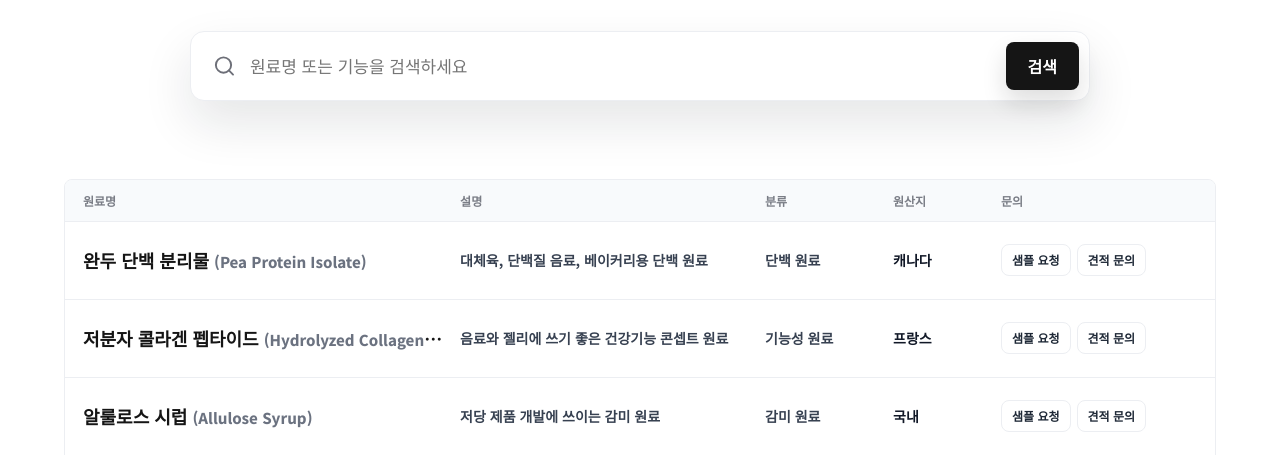
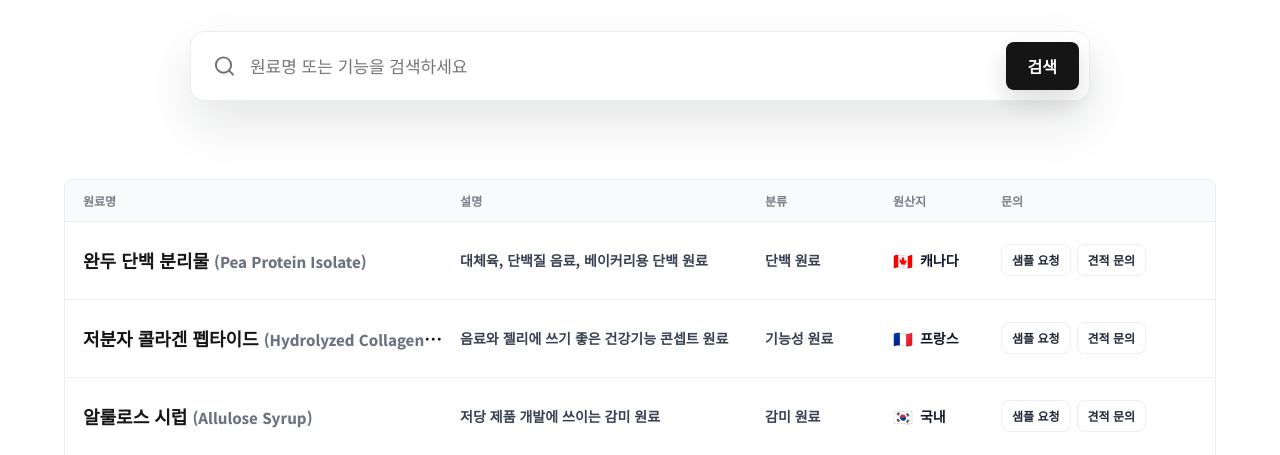
Before and after one commit to h4emin-web/food, a plain HTML site: page index.html in a window 1280 px wide. Shown: the part 309-764 px from the top of the page. Drawn offline with nearby package versions, Linux system fonts and the light colour scheme.

Commit message:
Add country flags to origins

```diff
--- a/script.js
+++ b/script.js
@@ -4,6 +4,7 @@ const ingredients = [
     englishName: "Pea Protein Isolate",
     desc: "대체육, 단백질 음료, 베이커리용 단백 원료",
     origin: "캐나다",
+    originFlag: "🇨🇦",
     type: "단백 원료",
     image: "https://images.unsplash.com/photo-1515543904379-3d757afe72e4?auto=format&fit=crop&w=900&q=80",
     badge: "응답 빠름",
@@ -14,6 +15,7 @@ const ingredients = [
     englishName: "Hydrolyzed Collagen Peptide",
     desc: "음료와 젤리에 쓰기 좋은 건강기능 콘셉트 원료",
     origin: "프랑스",
+    originFlag: "🇫🇷",
     type: "기능성 원료",
     image: "https://images.unsplash.com/photo-1556909114-f6e7ad7d3136?auto=format&fit=crop&w=900&q=80",
     badge: "인기",
@@ -24,6 +26,7 @@ const ingredients = [
     englishName: "Allulose Syrup",
     desc: "저당 제품 개발에 쓰이는 감미 원료",
     origin: "국내",
+    originFlag: "🇰🇷",
     type: "감미 원료",
     image: "https://images.unsplash.com/photo-1606914501449-5a96b6ce24ca?auto=format&fit=crop&w=900&q=80",
     badge: "저당",
@@ -34,6 +37,7 @@ const ingredients = [
     englishName: "Beet Red Color",
     desc: "젤리, 음료, 디저트용 식물 유래 색소",
     origin: "네덜란드",
+    originFlag: "🇳🇱",
     type: "색소 원료",
     image: "https://images.unsplash.com/photo-1518977676601-b53f82aba655?auto=format&fit=crop&w=900&q=80",
     badge: "클린라벨",
@@ -44,6 +48,7 @@ const ingredients = [
     englishName: "Oat Beta-Glucan",
     desc: "시리얼, 쉐이크, 건강 스낵용 식이섬유 원료",
     origin: "핀란드",
+    originFlag: "🇫🇮",
     type: "식이섬유",
     image: "https://images.unsplash.com/photo-1614961233913-a5113a4a34ed?auto=format&fit=crop&w=900&q=80",
     badge: "기능성",
@@ -54,6 +59,7 @@ const ingredients = [
     englishName: "Natural Strawberry Flavor Base",
     desc: "유제품, 음료, 베이커리용 향료 베이스",
     origin: "국내",
+    originFlag: "🇰🇷",
     type: "향료 원료",
     image: "https://images.unsplash.com/photo-1464965911861-746a04b4bca6?auto=format&fit=crop&w=900&q=80",
     badge: "커스텀",
@@ -141,7 +147,7 @@ function renderCards(items) {
           </div>
           <p class="ingredient-desc">${item.desc}</p>
           <span class="ingredient-type">${item.type || "원료"}</span>
-          <span class="ingredient-origin">${item.origin || "확인 필요"}</span>
+          <span class="ingredient-origin"><span aria-hidden="true">${item.originFlag || "🏳️"}</span>${item.origin || "확인 필요"}</span>
           <div class="card-actions">
             <button class="sample-button" type="button">샘플 요청</button>
             <button class="quote-button" type="button">견적 문의</button>
--- a/styles.css
+++ b/styles.css
@@ -482,6 +482,17 @@ img {
   font-size: 14px;
   font-weight: 800;
   white-space: nowrap;
+}
+
+.ingredient-origin {
+  display: inline-flex;
+  align-items: center;
+  gap: 7px;
+}
+
+.ingredient-origin span {
+  font-size: 16px;
+  line-height: 1;
 }
 
 .ingredient-type {
```
